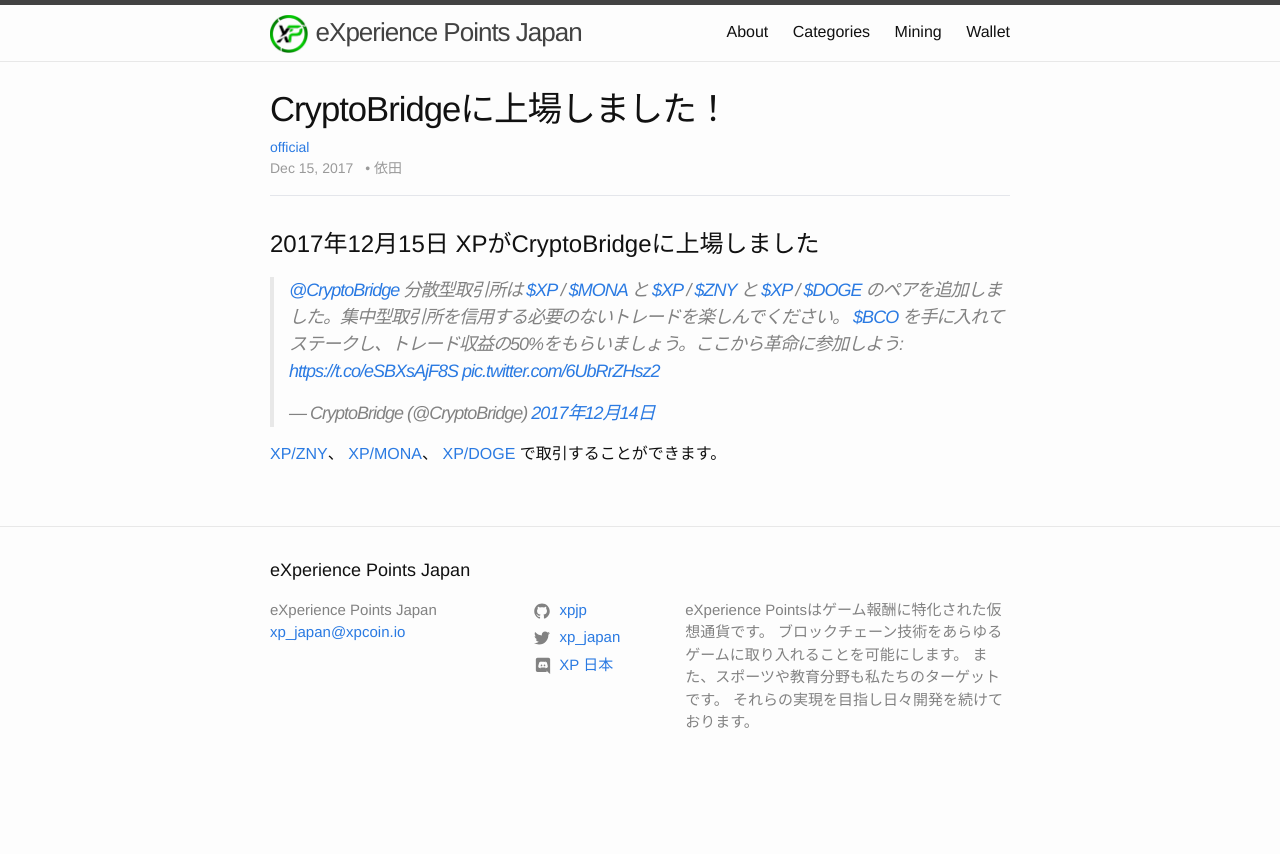
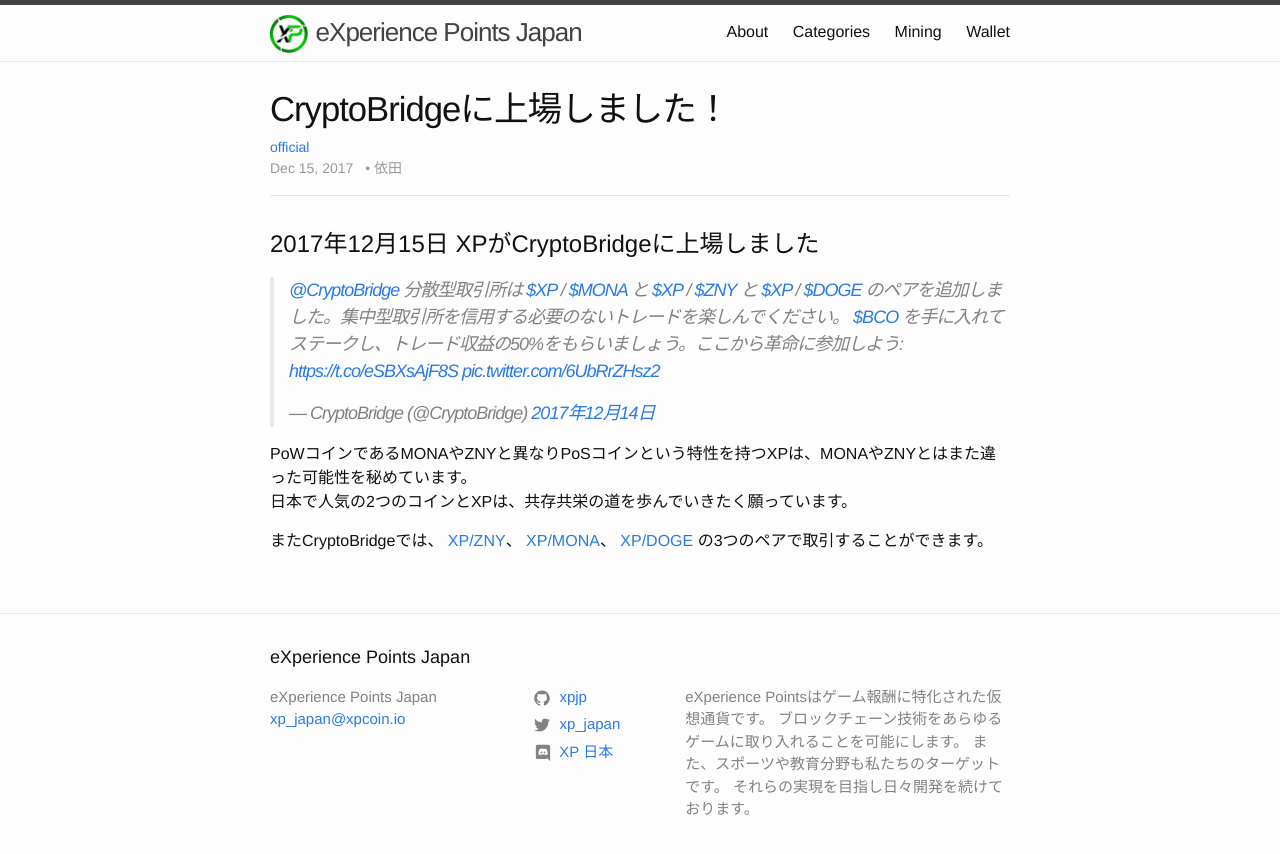
Before and after one commit to xpjp/xpjp.github.io, a Jekyll site: the page built from _posts/2017-12-15-CryptoBridgeComing.md, in a window 1280 px wide. Shown: the top 854 px of the page. Built offline with Jekyll 4.4.1, drawn with Linux system fonts in a browser that asks for light colours; comment, search, counter and statistics services are not loaded.

Commit message:
[fix] CB記事の修正

```diff
--- a/_posts/2017-12-15-CryptoBridgeComing.md
+++ b/_posts/2017-12-15-CryptoBridgeComing.md
@@ -10,7 +10,11 @@
 <blockquote class="twitter-tweet" data-lang="ja"><p lang="ja" dir="ltr"><a href="https://twitter.com/CryptoBridge?ref_src=twsrc%5Etfw">@CryptoBridge</a> 分散型取引所は <a href="https://twitter.com/search?q=%24XP&amp;src=ctag&amp;ref_src=twsrc%5Etfw">$XP</a> / <a href="https://twitter.com/search?q=%24MONA&amp;src=ctag&amp;ref_src=twsrc%5Etfw">$MONA</a> と <a href="https://twitter.com/search?q=%24XP&amp;src=ctag&amp;ref_src=twsrc%5Etfw">$XP</a> / <a href="https://twitter.com/search?q=%24ZNY&amp;src=ctag&amp;ref_src=twsrc%5Etfw">$ZNY</a> と <a href="https://twitter.com/search?q=%24XP&amp;src=ctag&amp;ref_src=twsrc%5Etfw">$XP</a> / <a href="https://twitter.com/search?q=%24DOGE&amp;src=ctag&amp;ref_src=twsrc%5Etfw">$DOGE</a> のペアを追加しました。集中型取引所を信用する必要のないトレードを楽しんでください。 <a href="https://twitter.com/search?q=%24BCO&amp;src=ctag&amp;ref_src=twsrc%5Etfw">$BCO</a> を手に入れてステークし、トレード収益の50%をもらいましょう。ここから革命に参加しよう: <a href="https://t.co/eSBXsAjF8S">https://t.co/eSBXsAjF8S</a> <a href="https://t.co/6UbRrZHsz2">pic.twitter.com/6UbRrZHsz2</a></p>&mdash; CryptoBridge (@CryptoBridge) <a href="https://twitter.com/CryptoBridge/status/941445819571625984?ref_src=twsrc%5Etfw">2017年12月14日</a></blockquote>
 <script async src="https://platform.twitter.com/widgets.js" charset="utf-8"></script>
 
+PoWコインであるMONAやZNYと異なりPoSコインという特性を持つXPは、MONAやZNYとはまた違った可能性を秘めています。
+日本で人気の2つのコインとXPは、共存共栄の道を歩んでいきたく願っています。
+
+またCryptoBridgeでは、
 [XP/ZNY](https://wallet.crypto-bridge.org/market/BRIDGE.XP_BRIDGE.ZNY)、
 [XP/MONA](https://wallet.crypto-bridge.org/market/BRIDGE.XP_BRIDGE.MONA)、
 [XP/DOGE](https://wallet.crypto-bridge.org/market/BRIDGE.XP_BRIDGE.DOGE)
-で取引することができます。
+の3つのペアで取引することができます。
```
